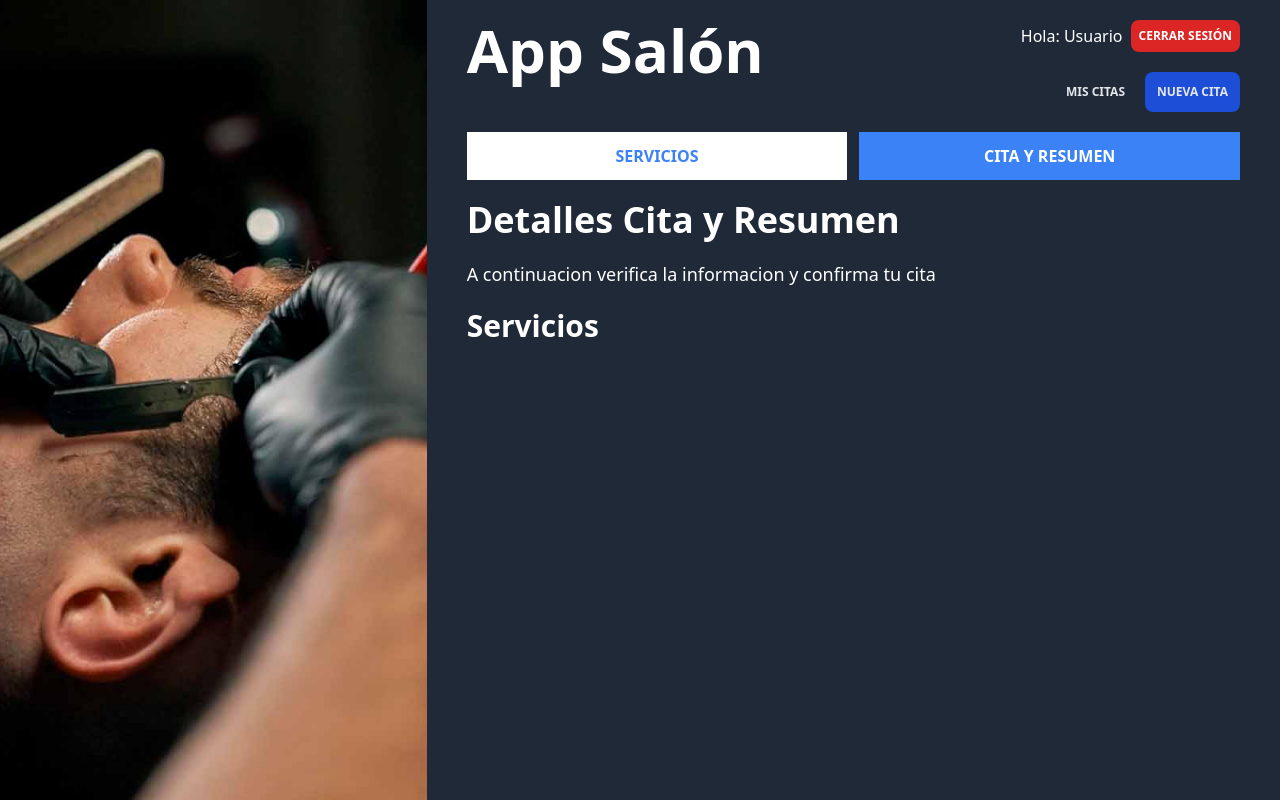
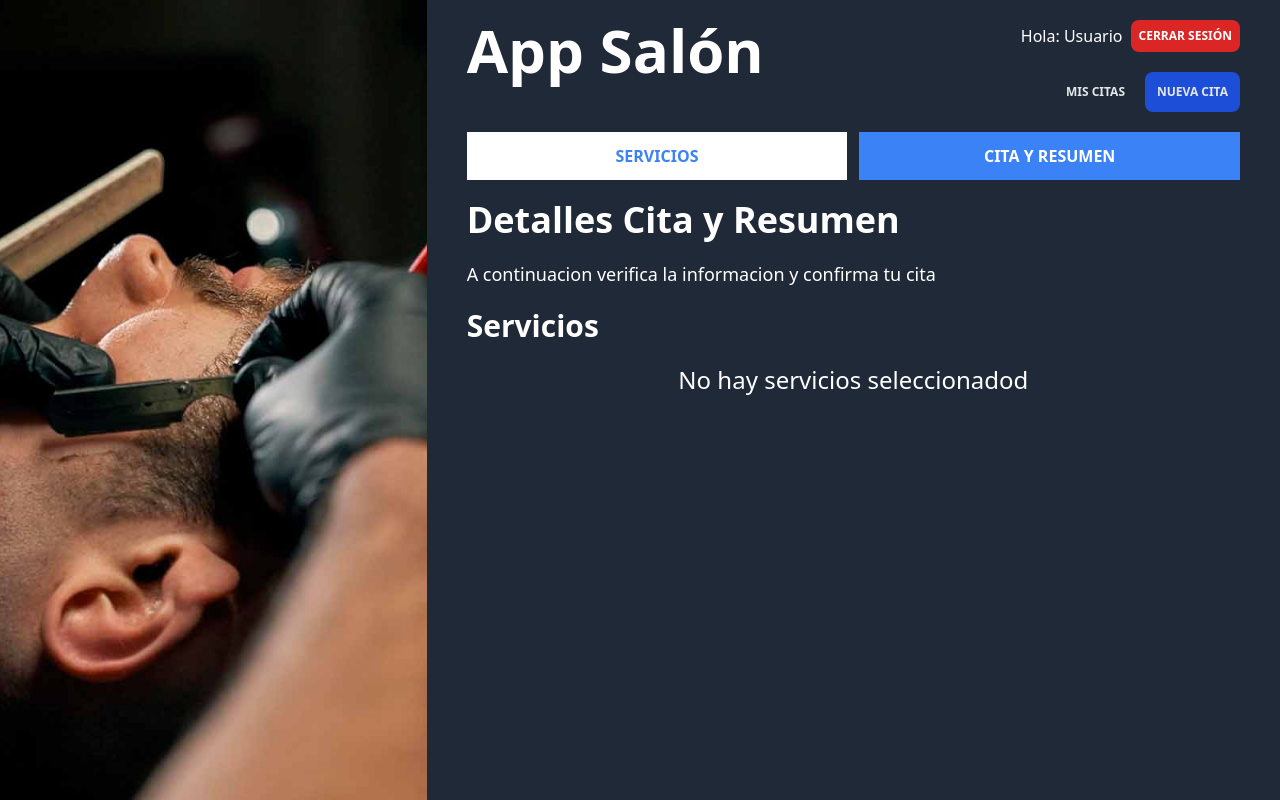
Before and after one commit to vachito/AppSalonMevn, a Vue app in the folder frontend/: page /reservaciones/nueva/detalles in a window 1280 px wide. Built offline with nearby package versions, Linux system fonts and the light colour scheme.

Commit message:
uso de computed propertis para acumuladores y validadndo cuando no hay sevicios seleccionados

```diff
--- a/frontend/src/stores/appointments.js
+++ b/frontend/src/stores/appointments.js
@@ -21,9 +21,17 @@ export const useAppointmentsStore = defineStore('appointments',()=>{
         return (id) => services.value.some(ser => ser._id === id)
     })
 
+    const noServicesSelected = computed(()=> services.value.length === 0)
+
+    const totalAmount = computed(()=>{
+        return services.value.reduce((total,service) => total+service.price,0)
+    })
+
     return{
         services,
         onServiceSelected,
-        isServiceSelected
+        isServiceSelected,
+        totalAmount,
+        noServicesSelected
     }
 })
--- a/frontend/src/views/appointments/AppointmentView.vue
+++ b/frontend/src/views/appointments/AppointmentView.vue
@@ -1,4 +1,5 @@
 <script lang="ts" setup>
+    import { FormatearMoneda } from '@/helpers';
     import SelectedService from '@/components/SelectedService.vue';
     import { useAppointmentsStore } from '@/stores/appointments';
 
@@ -11,6 +12,9 @@
 
     <h3 class="text-3xl font-extrabold text-white">Servicios</h3>
 
+    <p v-if="appointment.noServicesSelected" class=" text-white text-2xl text-center">No hay servicios seleccionadod</p>
+
+    <div v-else>
         <div class="grid gap-5">
             <SelectedService
                 v-for="service in appointment.services"
@@ -18,4 +22,10 @@
                 :service="service"
             />
         </div>
+
+        <p class=" text-right text-white text-2xl">
+            Total a pagar:
+            <span class=" font-black">{{ FormatearMoneda(appointment.totalAmount) }}</span>
+        </p>
+    </div>
 </template>
```
Lines whose indentation alone changed are shown as unchanged.
